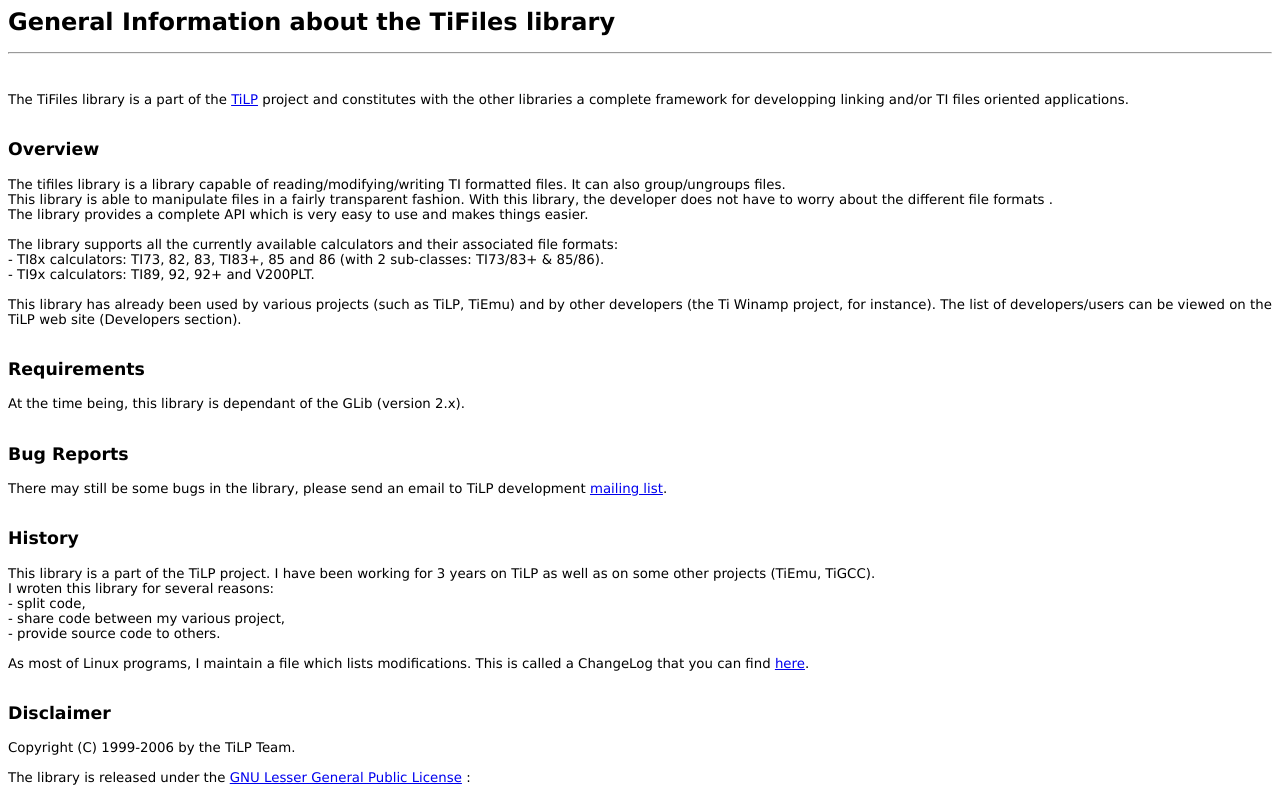
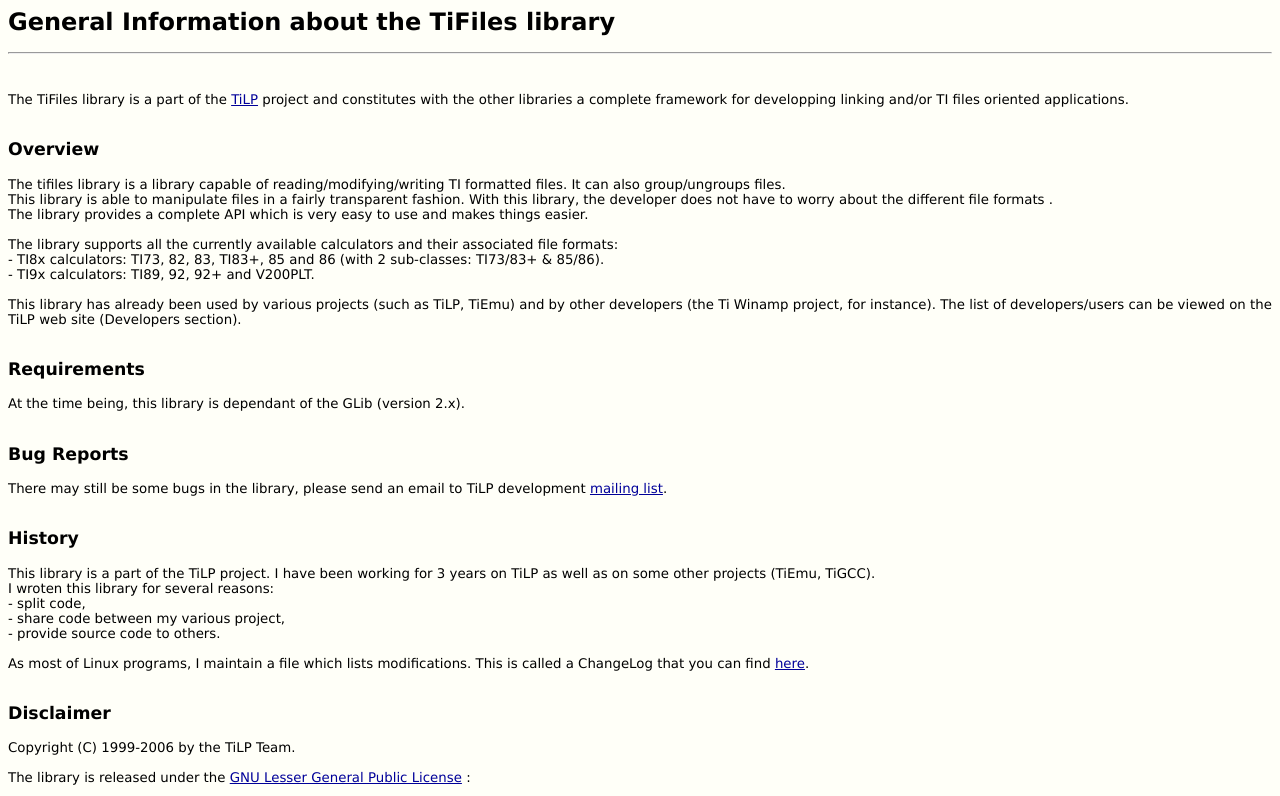
Before and after one commit to debrouxl/tilp-libtifiles, a plain HTML site: page docs/html/info.html in a window 1280 px wide. Shown: the top 796 px of the page. Drawn offline with Linux system fonts and the light colour scheme.

Commit message:
Fixed background color.
git-svn-id: http://svn.tilp.info/repos/tilp/libtifiles/trunk@2140 11ccfa89-a3ba-0310-a1af-c6a367506c11

```diff
--- a/docs/html/info.html
+++ b/docs/html/info.html
@@ -14,7 +14,8 @@
   </style>
   <meta name="author" content="Romain Li&eacute;vin">
 </head>
-<body alink="#ff0000" bgcolor="#ffffff" text="#000000" vlink="#0000ff">
+<body style="color: rgb(0, 0, 0); background-color: rgb(255, 255, 248);"
+ alink="#ff0000" link="#000099" vlink="#0000ff">
 <h1> General Information about the TiFiles library </h1>
 <hr>
 <pre>&nbsp;<em>&nbsp;</em></pre>
```
